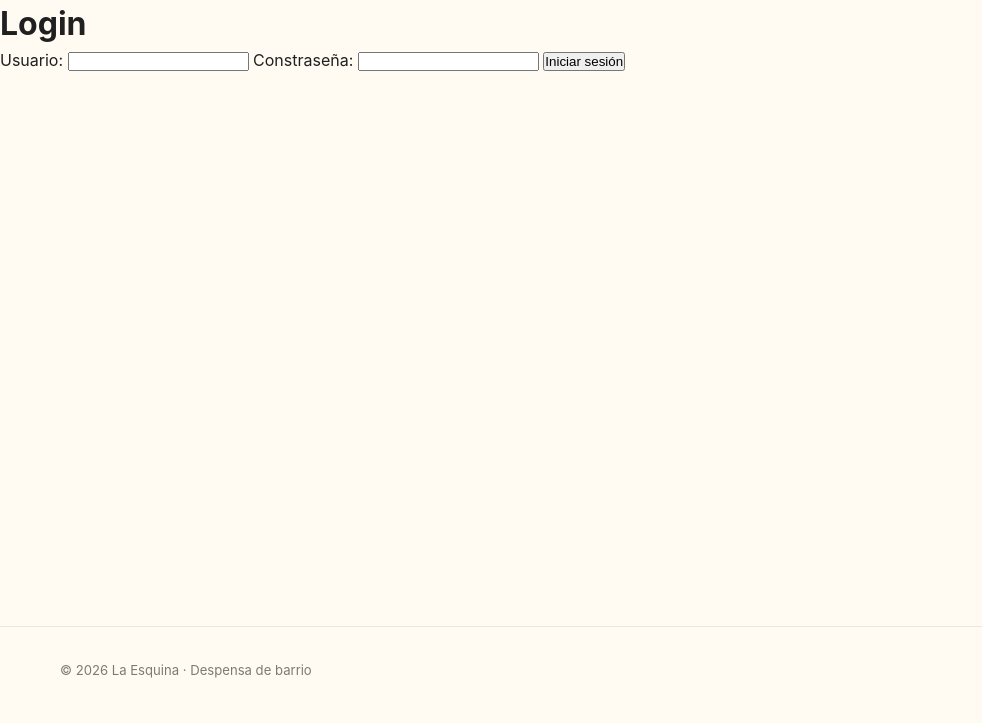
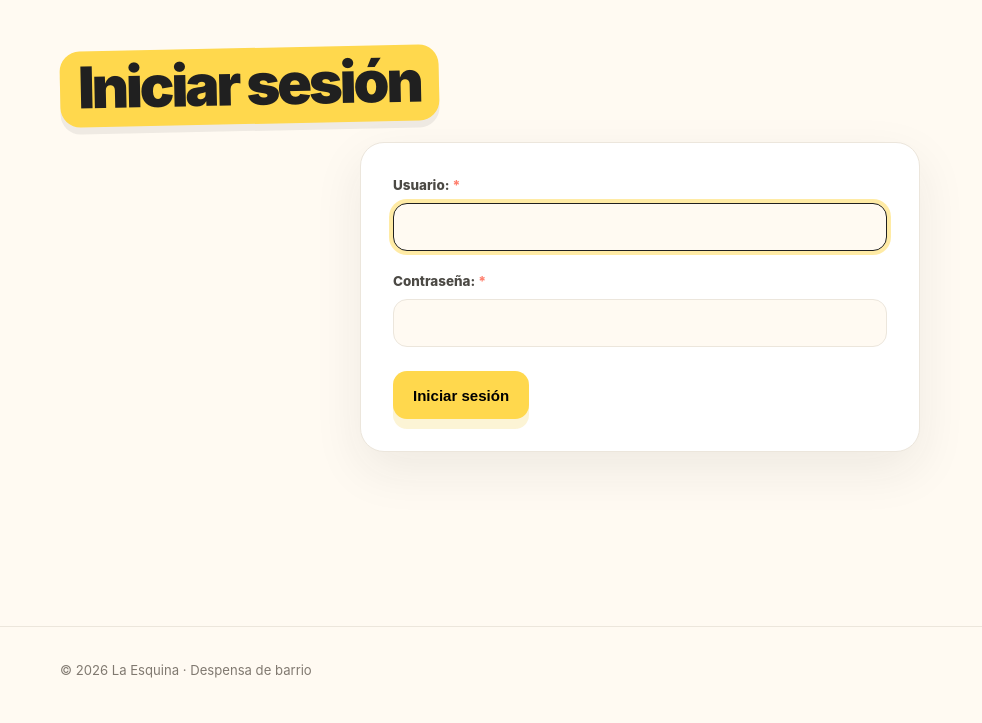
Before and after one commit to esthorace/87744-django, a Django app: page /login/ in a window 1280 px wide. Shown: the part 77-800 px from the top of the page, without its empty margins (0-982 px from the left). Run offline with Django 5.2, Linux system fonts and the light colour scheme; some libraries are stand-ins or nearby versions.

Commit message:
feat: navbar login

```diff
--- a/src/core/static/core/css/nav.css
+++ b/src/core/static/core/css/nav.css
@@ -73,6 +73,27 @@
   box-shadow: 0 8px 20px rgba(32, 32, 32, 0.28);
 }
 
+.nav-user {
+  display: inline-flex;
+  align-items: center;
+  gap: 8px;
+  padding: 9px 14px;
+  border: 1px solid var(--line);
+  border-radius: 999px;
+  background: rgba(255, 255, 255, 0.72);
+  color: #4b4944;
+  font-size: 0.88rem;
+  font-weight: 750;
+}
+
+.nav-user::before {
+  width: 7px;
+  height: 7px;
+  border-radius: 50%;
+  background: var(--mint);
+  content: "";
+}
+
 /* RESPONSIVE */
 @media (max-width: 680px) {
   .nav-inner {
--- a/src/core/templates/core/login.html
+++ b/src/core/templates/core/login.html
@@ -1,24 +1,38 @@
 {% extends "core/base.html" %}
+{% load static %}
+
+{% block styles %}
+    <link rel="stylesheet" href="{% static 'core/css/form.css' %}" />
+{% endblock styles %}
 
 {% block content %}
-    <h1>Login</h1>
-    <form method="post">
+    <section class="section">
+        <div class="container">
+            <h1 class="page-title">Iniciar sesión</h1>
+            <form class="form" method="post">
                 {% csrf_token %}
+                <p>
                     <label for="username">Usuario:</label>
                     <input type="text"
                            name="username"
                            id="username"
                            required
+                           autofocus
                            autocomplete="username" />
-        <label for="password">Constraseña:</label>
+                </p>
+                <p>
+                    <label for="password">Contraseña:</label>
                     <input type="password"
                            id="password"
                            name="password"
                            autocomplete="current-password"
                            required />
-        <button type="submit">Iniciar sesión</button>
-        {% if error %}
-            <p>{{ error }}</p>
-        {% endif %}
+                </p>
+                {% if error %}<p class="errorlist" role="alert">{{ error }}</p>{% endif %}
+                <div class="form-actions">
+                    <button class="button button-primary" type="submit">Iniciar sesión</button>
+                </div>
             </form>
+        </div>
+    </section>
 {% endblock content %}
--- a/src/core/templates/core/partials/header.html
+++ b/src/core/templates/core/partials/header.html
@@ -5,10 +5,16 @@
             <span>La Esquina</span>
         </a>
         <nav class="nav-links" aria-label="Navegación principal">
-            <a href="#productos">Qué tenemos</a>
-            <a href="#nosotros">La despensa</a>
-            <a href="#contacto">Contacto</a>
-            <a href="{% url 'core:login' %}" class="nav-cta">Acceder</a>
+            {% if not user.is_authenticated %}
+                <a href="#productos">Qué tenemos</a>
+                <a href="#nosotros">La despensa</a>
+                <a href="#contacto">Contacto</a>
+            {% endif %}
+            {% if user.is_authenticated %}
+                <span class="nav-user">{{ user.username }}</span>
+            {% else %}
+                <a href="{% url 'core:login' %}" class="nav-cta">Acceder</a>
+            {% endif %}
         </nav>
     </div>
 </div>
--- a/src/core/views.py
+++ b/src/core/views.py
@@ -1,3 +1,4 @@
+from django.contrib import messages
 from django.contrib.auth import authenticate, login
 from django.http import HttpRequest, HttpResponse
 from django.shortcuts import redirect, render
@@ -20,6 +21,7 @@
         if user is not None:
             # Establece una sesión
             login(request, user)
+            messages.success(request, "Acceso correcto")
             return redirect("ventas:home")
 
         error = "Usuario o contraseña incorrectos."
```
Also changed, not shown: src/db.sqlite3. Lines whose indentation alone changed are shown as unchanged.
